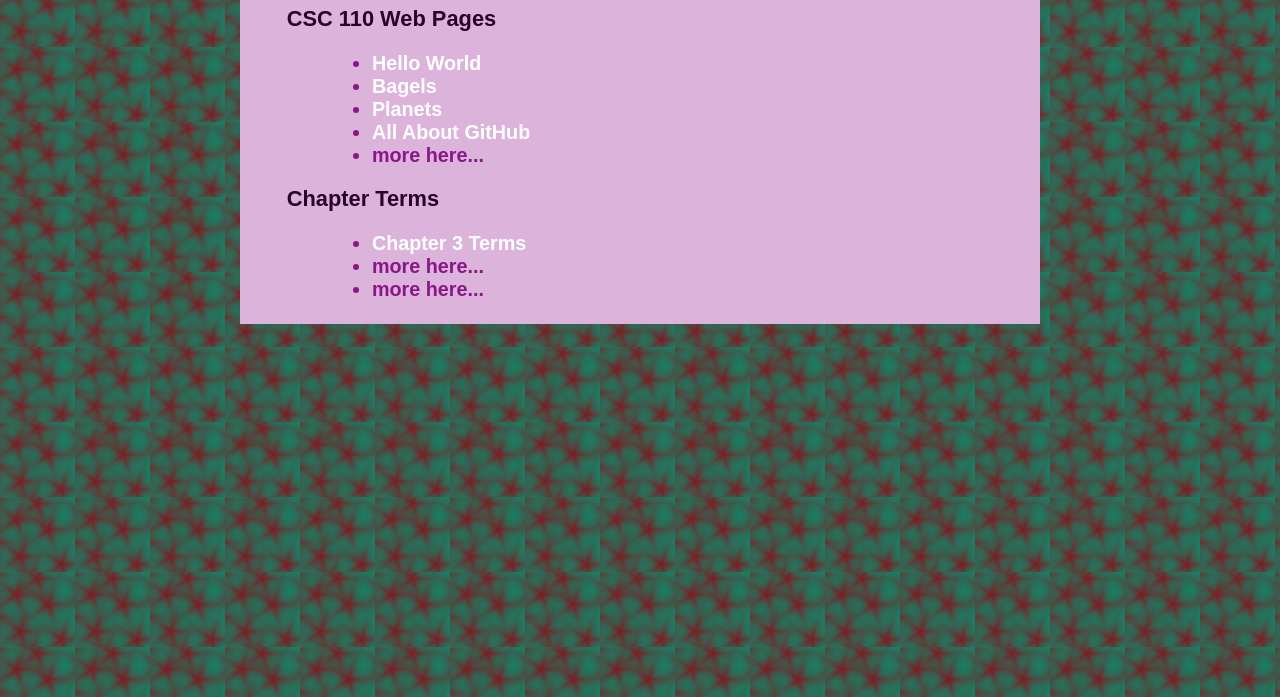
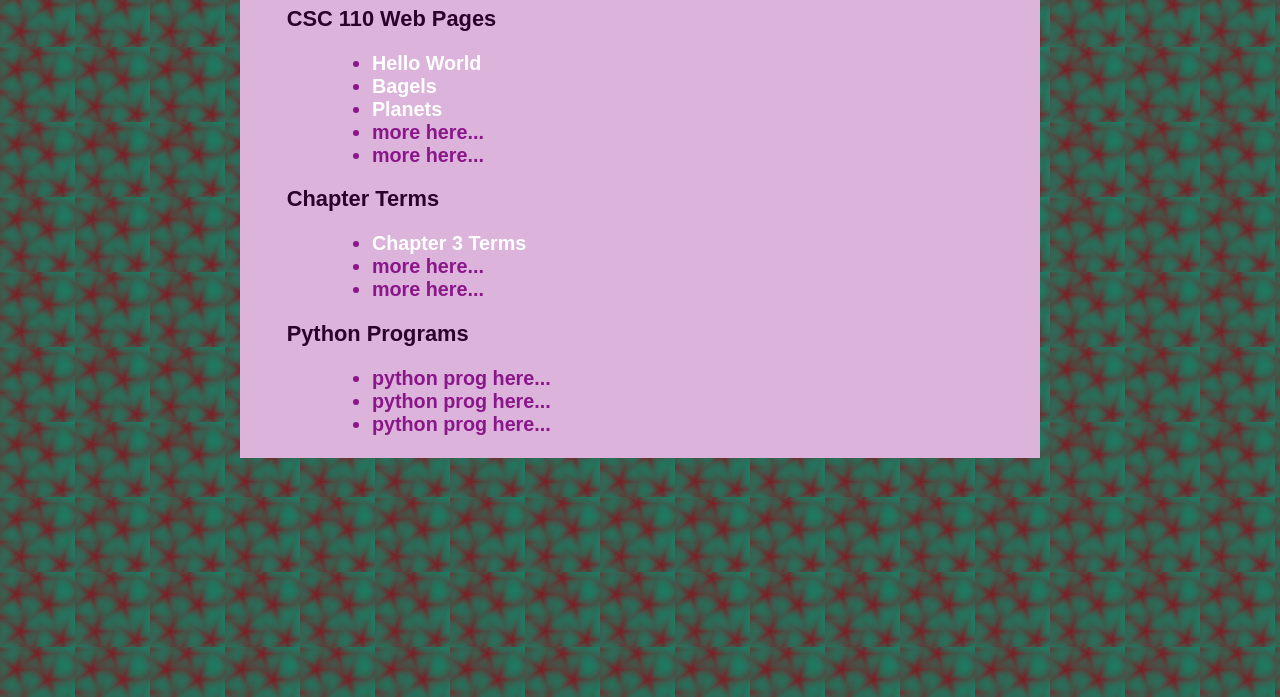
Before and after one commit to dbowyer-pvcc/dbowyer-pvcc.github.io, a plain HTML site: page index.html in a window 1280 px wide. Shown: the part 103-800 px from the top of the page. Drawn offline with Linux system fonts and the light colour scheme.

Commit message:
Add files via upload

```diff
--- a/index.html
+++ b/index.html
@@ -41,6 +41,7 @@
 
 
 
+
     <h1>Dustin Bowyer</h1>
     <h2>CSC 110 Web Pages<h2>
       <h3>
@@ -48,7 +49,7 @@
           <li><a href= "helloworld.html"> Hello World </a></li>
           <li><a href= "bagle.html">Bagels</a?</li>
           <li><a href="planets.html">Planets</a></li>
-            <li><a href="githubinfo.html">All About GitHub</a></li>
+          <li>more here...</li>
           <li>more here...</li>
          </ul>
         </h3>
@@ -60,6 +61,14 @@
                 <li>more here...</li>
             </ul>
         </h3>
-    </table>
+    <h2>Python Programs</h2>
+    <h3>
+        <ul>
+            <li>python prog here...</li>
+            <li>python prog here...</li>
+            <li>python prog here...</li>
+        </ul>
+    </h3>
+</table>
  </body>
 </html>
```
